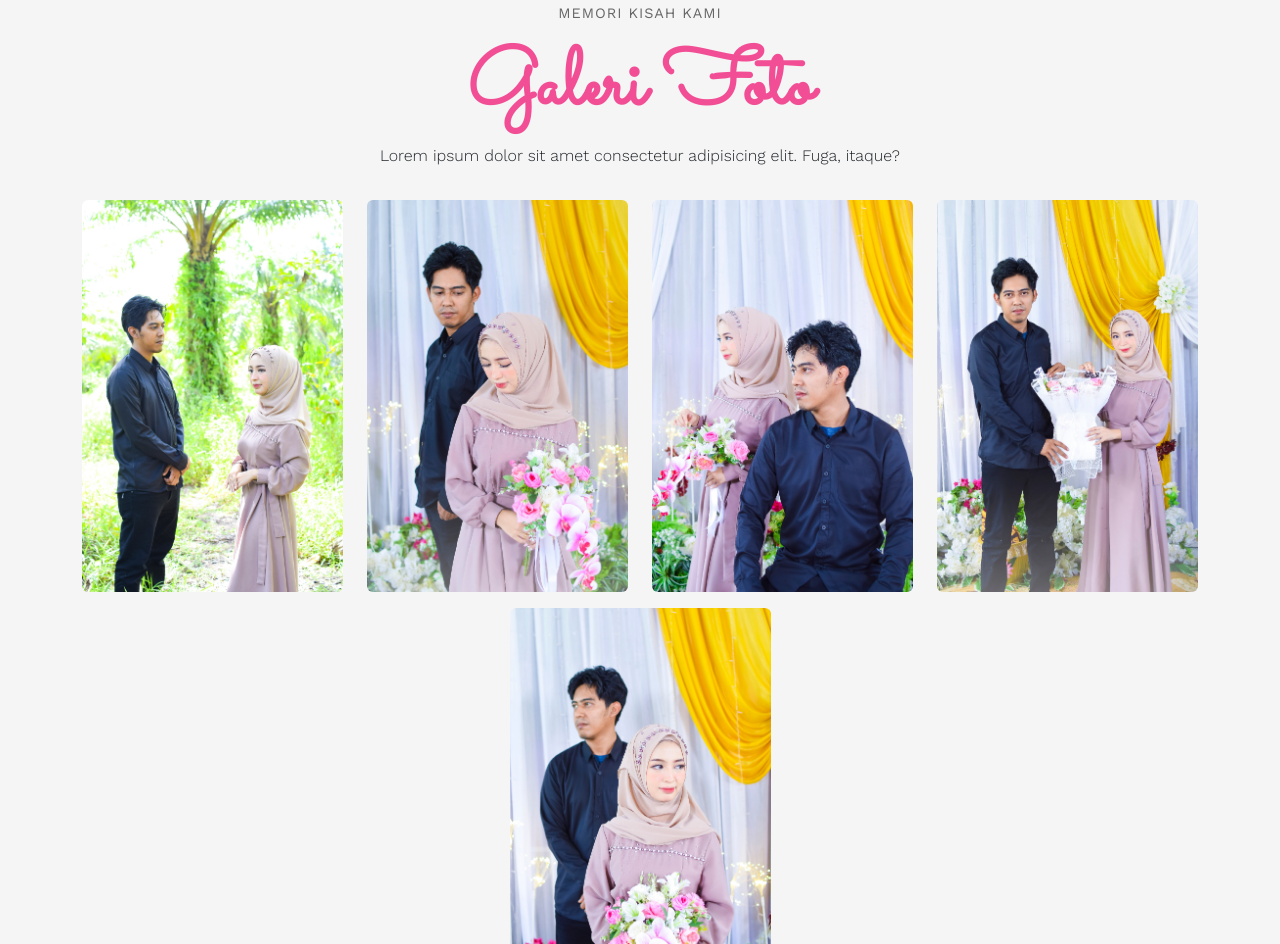
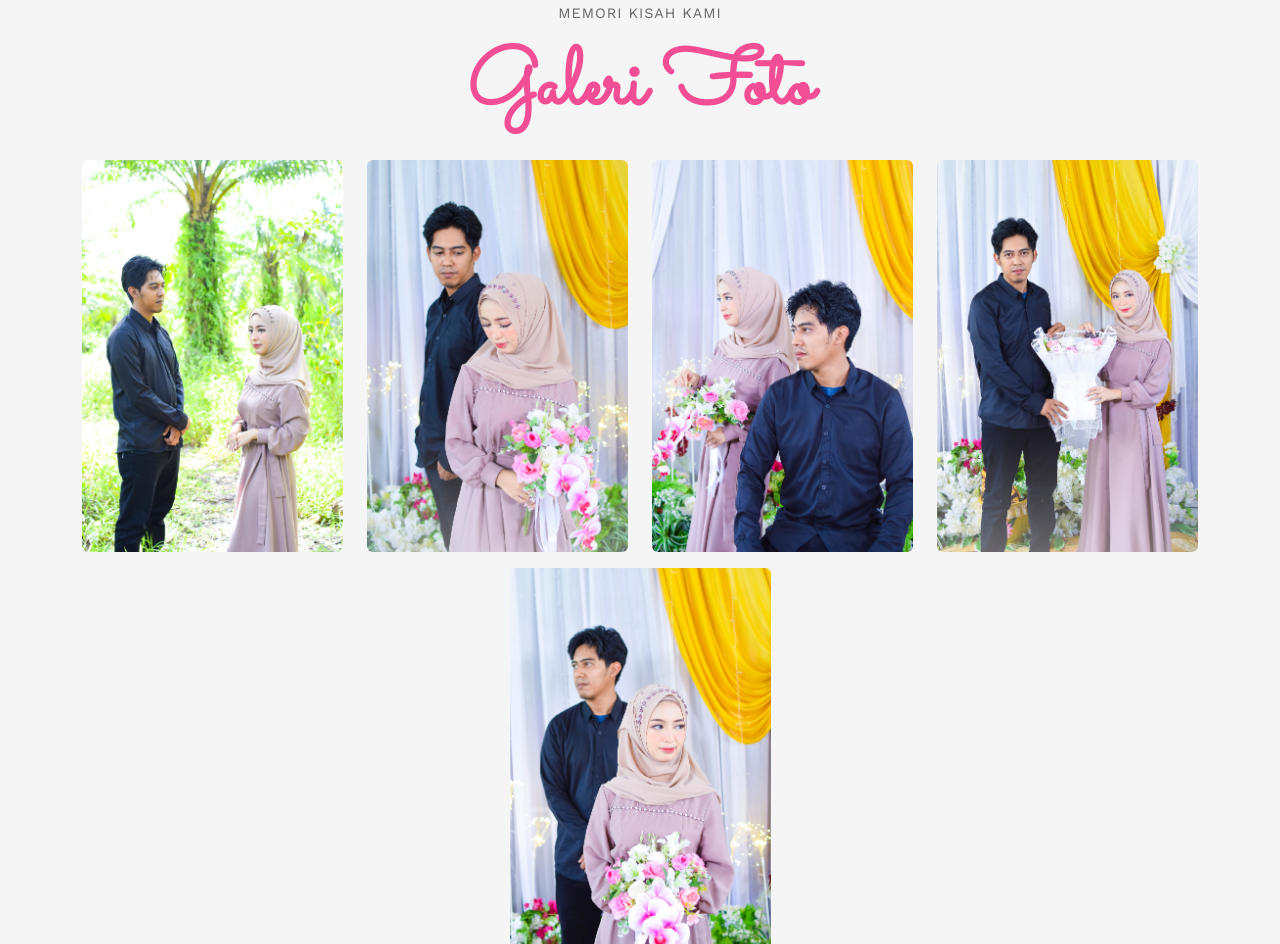
Before and after one commit to komputerfarisi/codingfarisi.github.io, a plain HTML site: page index.html in a window 1280 px wide. Shown: the part 2978-3922 px from the top of the page. Drawn offline with nearby package versions, Linux system fonts and the light colour scheme; a script that the page names is missing; a web font is replaced by a local one.

Commit message:
index.html

```diff
--- a/index.html
+++ b/index.html
@@ -173,7 +173,6 @@
         <div class="col-md-8 col-10 text-center">
           <span>Memori Kisah Kami</span>
           <h2>Galeri Foto</h2>
-          <p>Lorem ipsum dolor sit amet consectetur adipisicing elit. Fuga, itaque?</p>
         </div>
       </div>
 
```
